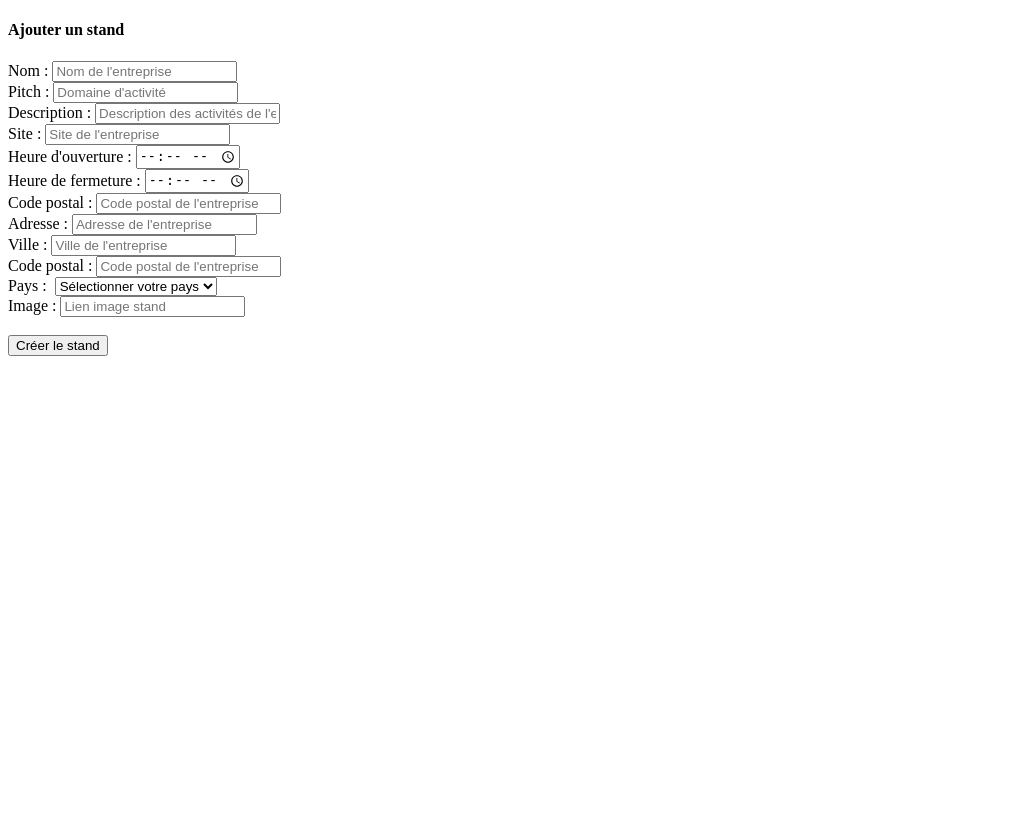
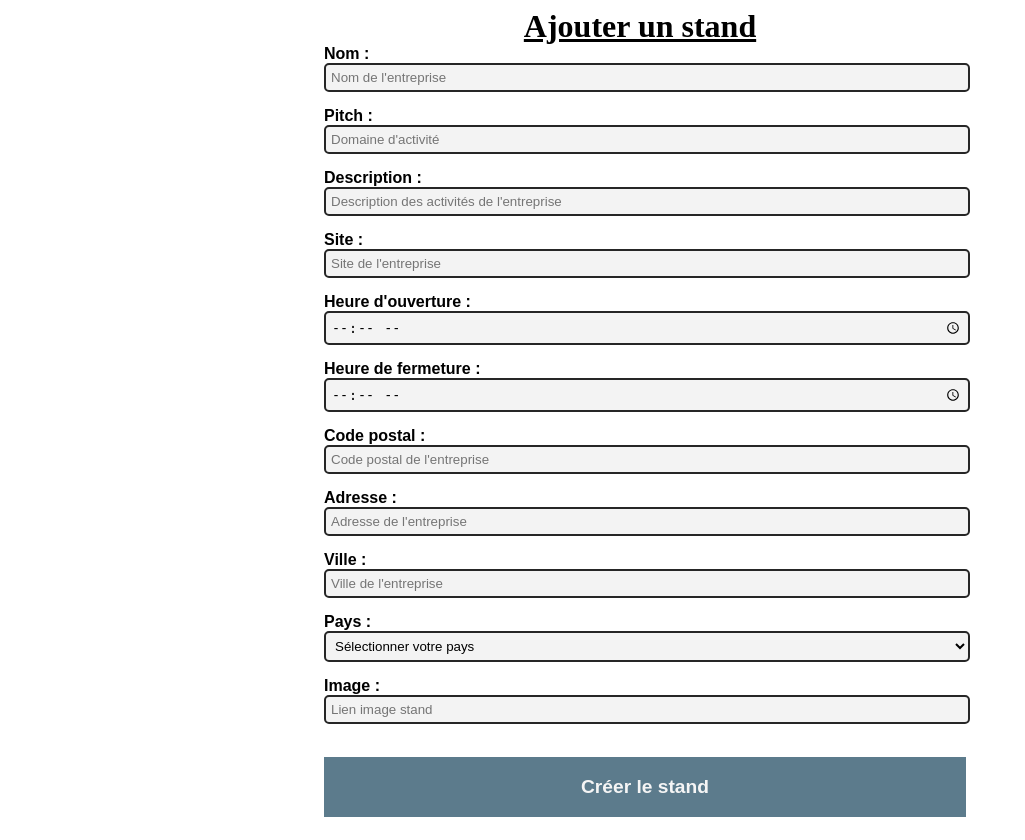
Before and after one commit to shinigami144/ProjetSalonLudus, a PHP site: page /projetsalon/creationStand.php in a window 1280 px wide. Shown: the whole page, without its empty margins (0-1025 px from the left). Before the commit the page ends 356 px from the top, so only its background shows below. Run offline with PHP 8.4, Linux system fonts and the light colour scheme; the visitor is signed in with stand-in values (Sample User, id 1); tables that the repository leaves empty or names only in its code hold one stand-in row (values such as "Sample post").

Commit message:
Ajout stand - admin

```diff
--- /dev/null
+++ b/creationStand.css
@@ -0,0 +1,58 @@
+body {
+    font-family: Arial, Helvetica, sans-serif;
+}
+
+h4 {
+    text-align: center;
+    font-size: 200%;
+    font-family: Century;
+    margin: 0;
+    text-decoration: underline;
+}
+
+form {
+    margin-top: 0;
+    width: 50%;
+    margin: auto;
+}
+
+label {
+    font-weight: bold;
+}
+
+input,select {
+    margin-bottom: 15px;
+    width: 100%;
+    border:2px solid #262626;
+    padding: 5px;
+    border-radius: 5px;
+    transition: 0.5s ease all;
+    background-color: rgb(243, 243, 243);
+
+    /* Egalisateur de taille pour les inputs */
+    -ms-box-sizing:content-box;
+    -moz-box-sizing:content-box;
+    -webkit-box-sizing:content-box;
+    box-sizing:content-box;
+}
+
+input:focus {
+    background-color: lightgray;
+    transition: 0.5s ease all;
+}
+
+input[type=submit] {
+    font-weight: bold;
+    font-size: 120%;
+    color: whitesmoke;
+    background-color: #5C7B8C;
+    border-radius: 0;
+    border:none;
+    transition: 0.5s ease all;
+    height: 50px;
+}
+
+input[type=submit]:hover {
+    transition: 0.5s ease all;
+    background-color: rgb(64, 84, 95);
+}
--- a/creationStand.php
+++ b/creationStand.php
@@ -8,6 +8,7 @@
 <head>
     <meta charset="utf-8" />
     <title>Création d'un stand</title>
+    <link href="./creationStand.css" rel="stylesheet">
 </head>
 <body>
     <h4>Ajouter un stand</h4>
@@ -15,58 +16,56 @@
         <!-- Remplacer la valeur mise par défaut par la valeur en POST de l'id du salon -->
         <?php
             $idSalon = $_SESSION['idSalon'];
+            $idUtilisateur = $_SESSION['idUtilisateur'];
             echo("<input style='display:none;' name='idSalon' type='text' value='".$idSalon."'>");
+            echo("<input style='display:none;' name='idUtilisateur' type='text' value='".$idUtilisateur."'>");
         ?>
 
-        <label for="nomStand"> Nom : </label>
+        <label for="nomStand"> Nom : </label><br/>
         <input name='nomStand' placeholder="Nom de l'entreprise" type= 'text' required>
         <br/>
 
-        <label for="pitchStand"> Pitch :</label>
+        <label for="pitchStand"> Pitch :</label><br/>
         <input type="text" name="pitchStand" placeholder="Domaine d'activité">
         <br/>
 
-        <label for="descriptionStand"> Description : </label>
+        <label for="descriptionStand"> Description : </label><br/>
         <input name='descriptionStand' placeholder="Description des activités de l'entreprise" type= 'text' required>
         <br/>
 
-        <label for="siteStand"> Site :</label>
+        <label for="siteStand"> Site :</label><br/>
         <input type="text" name="siteStand" placeholder="Site de l'entreprise">
         <br/>
 
-        <label for="ouvertureStand"> Heure d'ouverture :</label>
+        <label for="ouvertureStand"> Heure d'ouverture :</label><br/>
         <input name='ouvertureStand' placeholder="Heure d'ouverture du stand" type= 'time'>
         <br/>
 
-        <label for="fermetureStand"> Heure de fermeture :</label>
+        <label for="fermetureStand"> Heure de fermeture :</label><br/>
         <input name='fermetureStand' placeholder="Heure de fermeture du stand" type= 'time'>
         <br/>
 
-        <label for="codePostalStand"> Code postal :</label>
+        <label for="codePostalStand"> Code postal :</label><br/>
         <input name='codePostalStand' placeholder="Code postal de l'entreprise" type= 'text'>
         <br/>
 
-        <label for="adresseStand"> Adresse : </label>
+        <label for="adresseStand"> Adresse : </label><br/>
         <input name='adresseStand' placeholder="Adresse de l'entreprise" type= 'text'>
         <br/>
 
-        <label for="villeStand"> Ville : </label>
+        <label for="villeStand"> Ville : </label><br/>
         <input name='villeStand' placeholder="Ville de l'entreprise" type= 'text'>
         <br/>
 
-        <label for="codePostalStand"> Code postal :</label>
-        <input name='codePostalStand' placeholder="Code postal de l'entreprise" type= 'text'>
-        <br/>
-
-        <label for="pays"> Pays :&nbsp;</label>
+        <label for="pays"> Pays :&nbsp;</label><br/>
         <select name="pays" required>
             <option value="">Sélectionner votre pays</option>
             <?php AfficheOptionSelectPays(); ?>
         </select>
         <br/>
 
-        <label for="imageStand"> Image : </label>
-        <input type="text" placeholder="Lien image stand" name="imageStand">
+        <label for="imageStand"> Image : </label><br/>
+        <input type="text" placeholder="Lien image stand" name="imageStand" required>
         <br/>
 
 
```
Also changed, not shown: addStand.php (+44 -1 lines).
